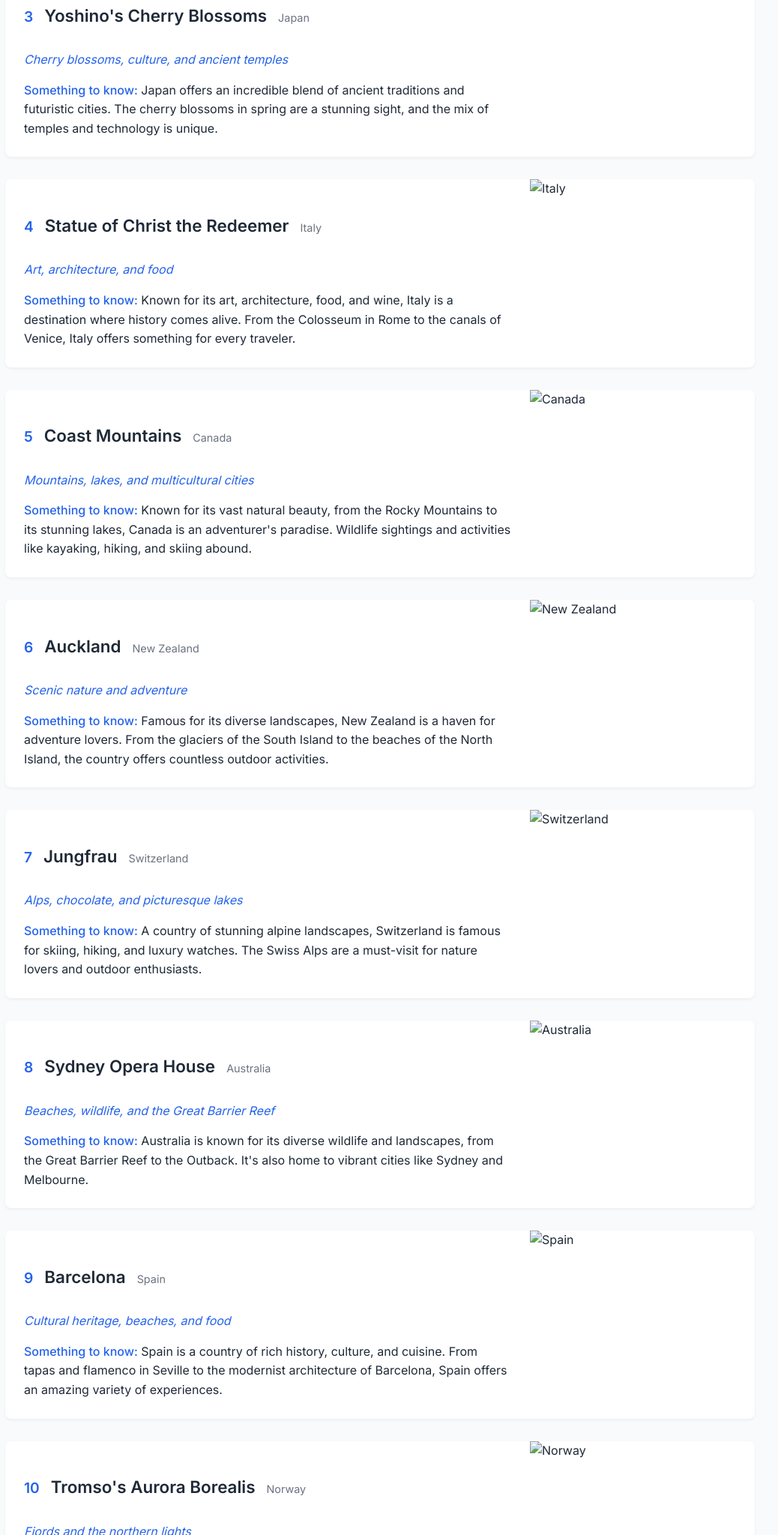
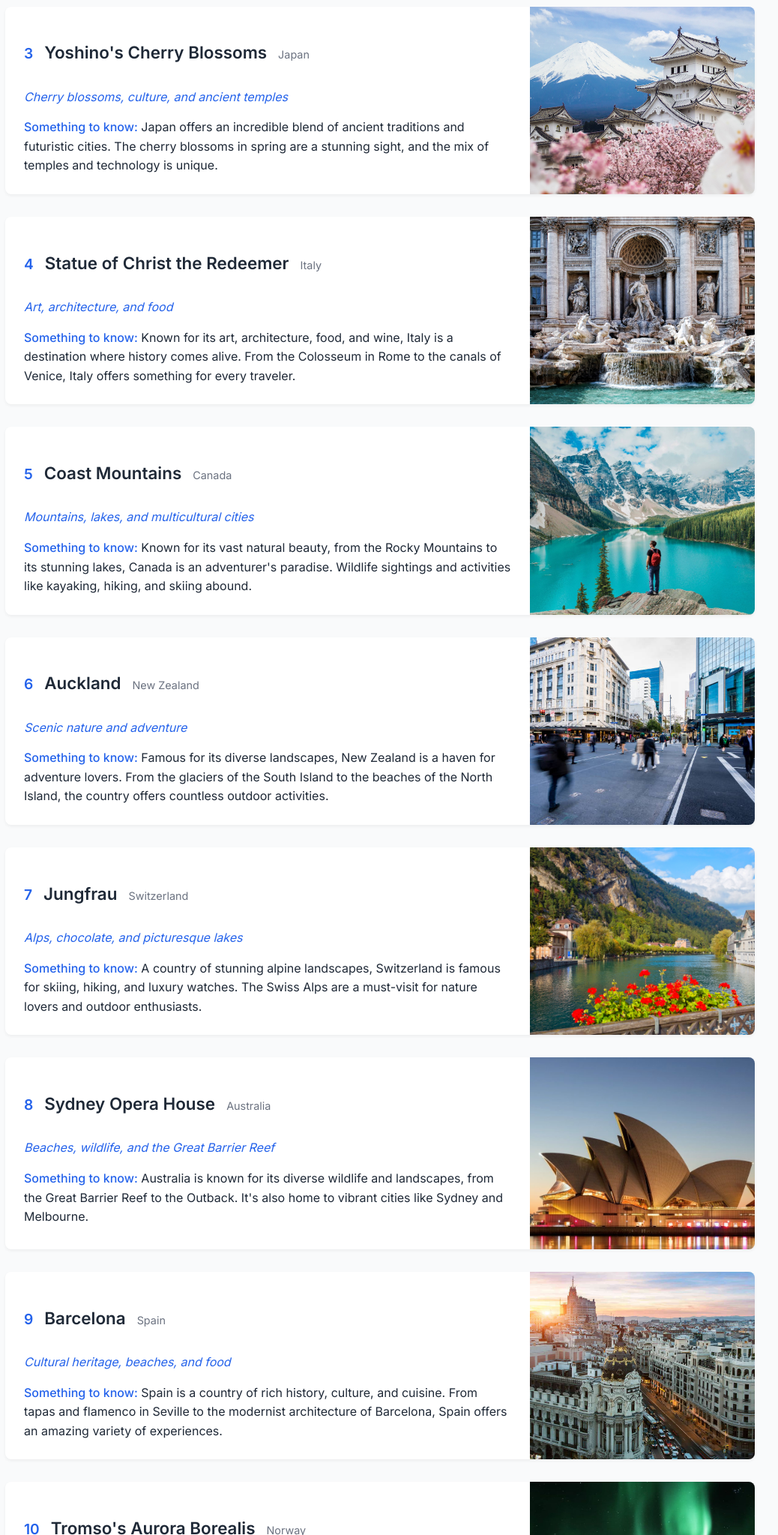
Before and after one commit to yasmincsng/dreams1, a plain HTML site: page index.html in a window 1280 px wide. Shown: the part 753-2800 px from the top of the page at 75% size, without its empty margins (133-1171 px from the left). Drawn offline with Linux system fonts and the light colour scheme.

Commit message:
index.html

```diff
--- a/index.html
+++ b/index.html
@@ -140,7 +140,7 @@
                 </div>
             </div>
             <div class="destination-image">
-                <img src="images/netherlands.jpg" alt="Netherlands">
+                <img src="netherlands.jpg" alt="Netherlands">
             </div>
         </div>
 
@@ -158,7 +158,7 @@
                 </div>
             </div>
             <div class="destination-image">
-                <img src="images/france.jpg" alt="France">
+                <img src="france.jpg" alt="France">
             </div>
         </div>
 
@@ -176,7 +176,7 @@
                 </div>
             </div>
             <div class="destination-image">
-                <img src="images/japan.jpg" alt="Japan">
+                <img src="japan.jpg" alt="Japan">
             </div>
         </div>
 
@@ -194,7 +194,7 @@
                 </div>
             </div>
             <div class="destination-image">
-                <img src="images/italy.jpg" alt="Italy">
+                <img src="italy.jpg" alt="Italy">
             </div>
         </div>
 
@@ -212,7 +212,7 @@
                 </div>
             </div>
             <div class="destination-image">
-                <img src="images/canada.jpg" alt="Canada">
+                <img src="canada.jpg" alt="Canada">
             </div>
         </div>
 
@@ -230,7 +230,7 @@
                 </div>
             </div>
             <div class="destination-image">
-                <img src="images/new-zealand.jpg" alt="New Zealand">
+                <img src="new-zealand.jpg" alt="New Zealand">
             </div>
         </div>
 
@@ -248,7 +248,7 @@
                 </div>
             </div>
             <div class="destination-image">
-                <img src="images/switzerland.png" alt="Switzerland">
+                <img src="switzerland.png" alt="Switzerland">
             </div>
         </div>
 
@@ -266,7 +266,7 @@
                 </div>
             </div>
             <div class="destination-image">
-                <img src="images/australia.jpg" alt="Australia">
+                <img src="australia.jpg" alt="Australia">
             </div>
         </div>
 
@@ -284,7 +284,7 @@
                 </div>
             </div>
             <div class="destination-image">
-                <img src="images/spain.jpg" alt="Spain">
+                <img src="spain.jpg" alt="Spain">
             </div>
         </div>
 
@@ -302,7 +302,7 @@
                 </div>
             </div>
             <div class="destination-image">
-                <img src="images/norway.jpg" alt="Norway">
+                <img src="norway.jpg" alt="Norway">
             </div>
         </div>
     </div>
```
